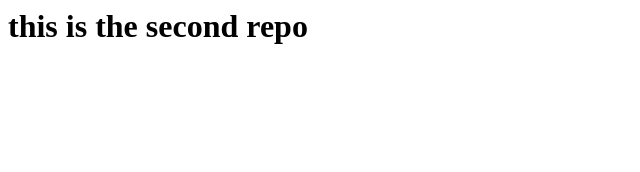
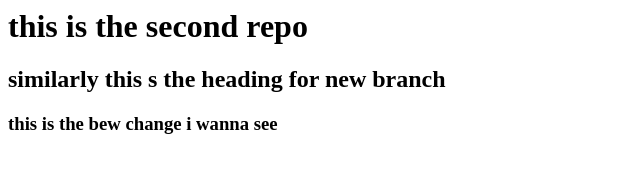
Before and after one commit to Kv1033/second-demo-repo, a plain HTML site: page index.html in a window 1280 px wide. Shown: the whole page, without its empty margins (0-640 px from the left). Drawn offline with Linux system fonts and the light colour scheme.

Commit message:
new feature

```diff
--- a/index.html
+++ b/index.html
@@ -1 +1,3 @@
 <h1>this is the second repo</h1>
+<h2>similarly this s the heading for new branch </h2>
+<h3>this is the bew change i wanna see</h3>
```
Also changed, not shown: 1 other file.
